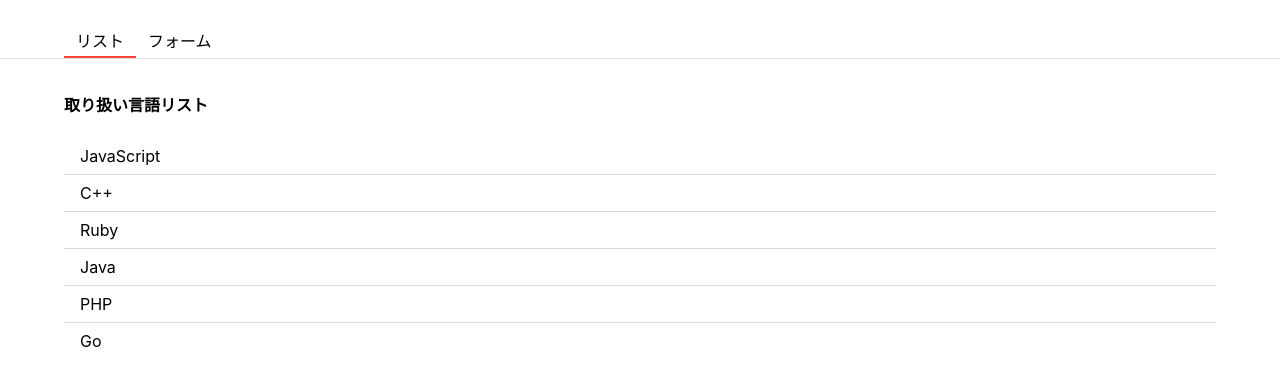
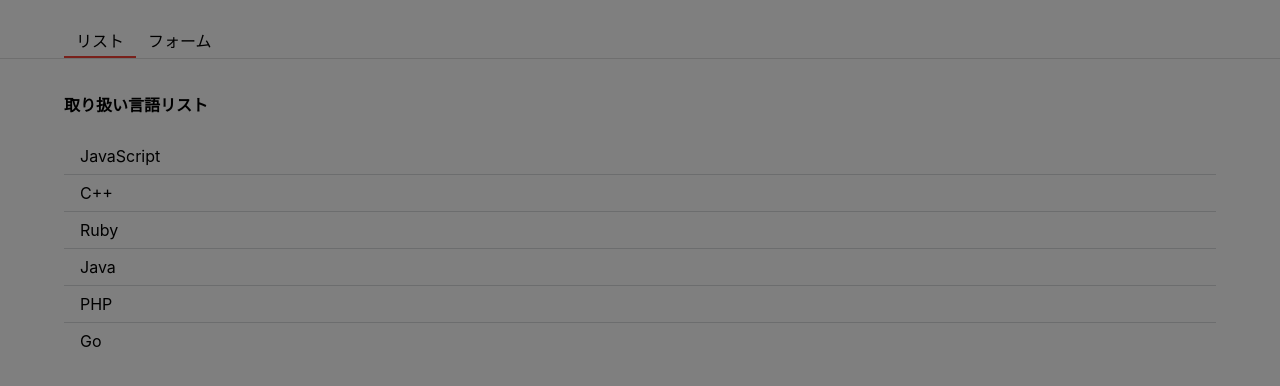
Before and after one commit to kensiiwasaki/react-tutorial, a React (Create React App) app: page / in a window 1280 px wide. Shown: the top 386 px of the page. Built offline with nearby package versions, Linux system fonts and the light colour scheme.

Commit message:
node_modules

```diff
--- a/public/index.html
+++ b/public/index.html
@@ -29,6 +29,7 @@
   <body>
     <noscript>You need to enable JavaScript to run this app.</noscript>
     <div id="root"></div>
+    <div id="modal-root"></div>
     <!--
       This HTML file is a template.
       If you open it directly in the browser, you will see an empty page.
--- a/src/App.js
+++ b/src/App.js
@@ -4,6 +4,7 @@ import { List } from "./List";
 import { Form } from "./Form";
 import { getLanguages } from "./const/languages";
 import { withLoading } from "./hoc/withLoading";
+import { Modal } from "./components/modal"
 
 const Header = styled.header`
   display: flex;
@@ -45,6 +46,7 @@ function App({ data }) {
       {
         tab === 'list' ?  <List　langs={langs} /> : <Form onAddLang={addLang} />
       }
+      <Modal />
     </div>
   );
 }
--- a/src/Form.js
+++ b/src/Form.js
@@ -2,6 +2,7 @@ import { useState } from 'react';
 import { Button } from "./components/button";
 import styled from 'styled-components';
 import { TabBodyContainer } from "./components/tab-body-container";
+import { FormModal } from "./FormModal"
 
 const Label = styled.label`
     display: flex;
@@ -24,10 +25,11 @@ const FormButton = styled(Button)`
 
 export const Form = ({ onAddLang }) => {
     const [text, setText] = useState('');
+    const [showModal, setShowModal] = useState(false);
 
     const submitForm = (event) => {
         event.preventDefault();
-        onAddLang(text);
+        setShowModal(true);
     }
 
     return (
@@ -41,6 +43,13 @@ export const Form = ({ onAddLang }) => {
                     <FormButton>追加</FormButton>
                 </ButtonContainer>
             </form>
+            {
+                showModal &&
+                <FormModal
+                    confirm = {() => onAddLang(text)}
+                    cancel = {() => setShowModal(false)}
+                />
+            }
         </TabBodyContainer>
     )
 }
--- /dev/null
+++ b/src/FormModal.js
@@ -0,0 +1,30 @@
+import styled from 'styled-components';
+import { Modal } from "./components/modal";
+import { Button } from "./components/button"
+
+const Container = styled.div`
+    width: 240px;
+    border-radius: 10px;
+    padding: 24px 36px;
+    background-color: white;
+`
+
+const ButtonWrapper = styled.div`
+    display: flex;
+    justyfy-content: space-between;
+    margin-top: 24px;
+`
+
+export const FormModal = ({ confirm, cancel }) => {
+    return (
+        <Modal>
+            <Container>
+                <div>本当に作成しますか？</div>
+                <ButtonWrapper>
+                    <Button onClick={cancel}>Cancel</Button>
+                    <Button onClick={confirm}>OK</Button>
+                </ButtonWrapper>
+            </Container>
+        </Modal>
+    )
+}
--- /dev/null
+++ b/src/components/modal.js
@@ -0,0 +1,25 @@
+import ReactDOM from 'react-dom';
+import styled from 'styled-components'
+
+const modalRoot = document.getElementById("modal-root");
+
+const Container = styled.div`
+    position: absolute;
+    top: 0;
+    left: 0;
+    display: flex;
+    justify-content: center;
+    align-items: center;
+    height: 100%;
+    width: 100%;
+    background-color: rgba(0, 0, 0, .5);
+`
+
+export const Modal = (props) => {
+    return ReactDOM.createPortal(
+        <Container>
+            { props.children }
+        </Container>,
+        modalRoot,
+    )
+}
```
